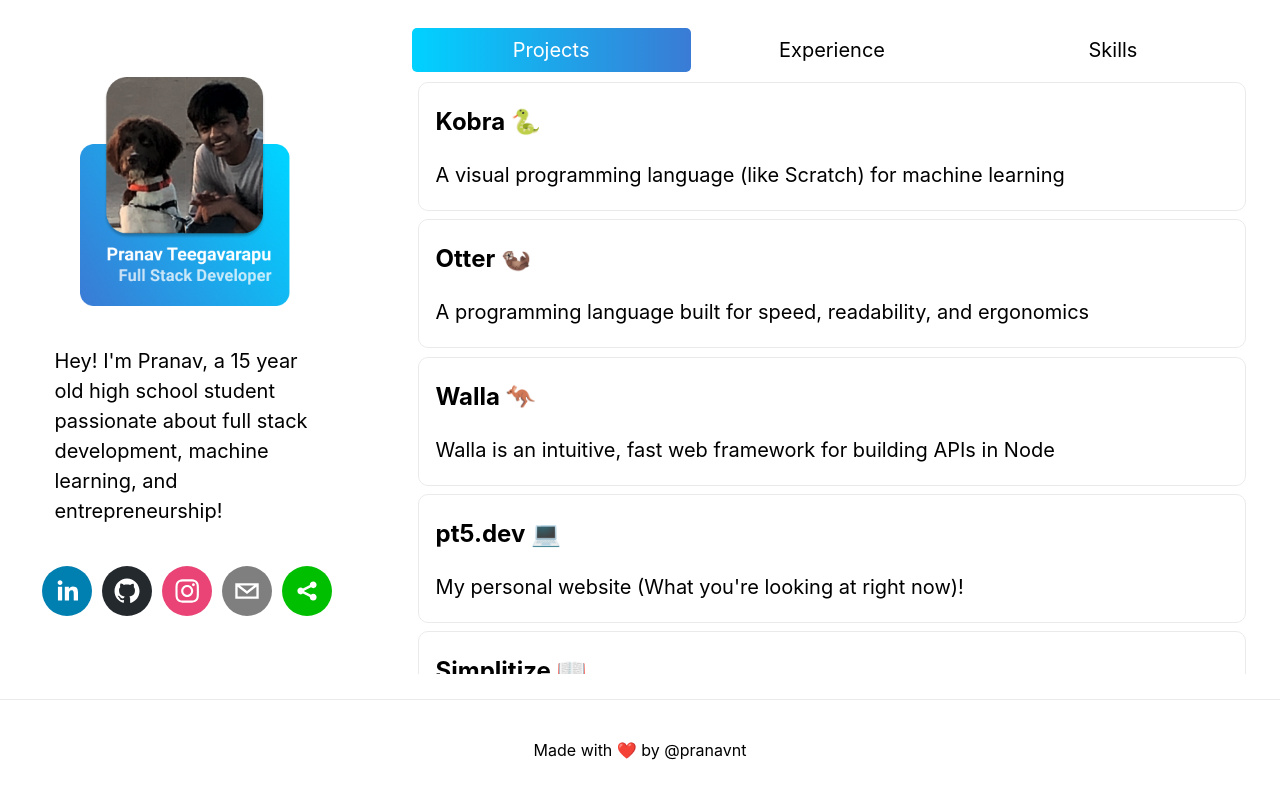
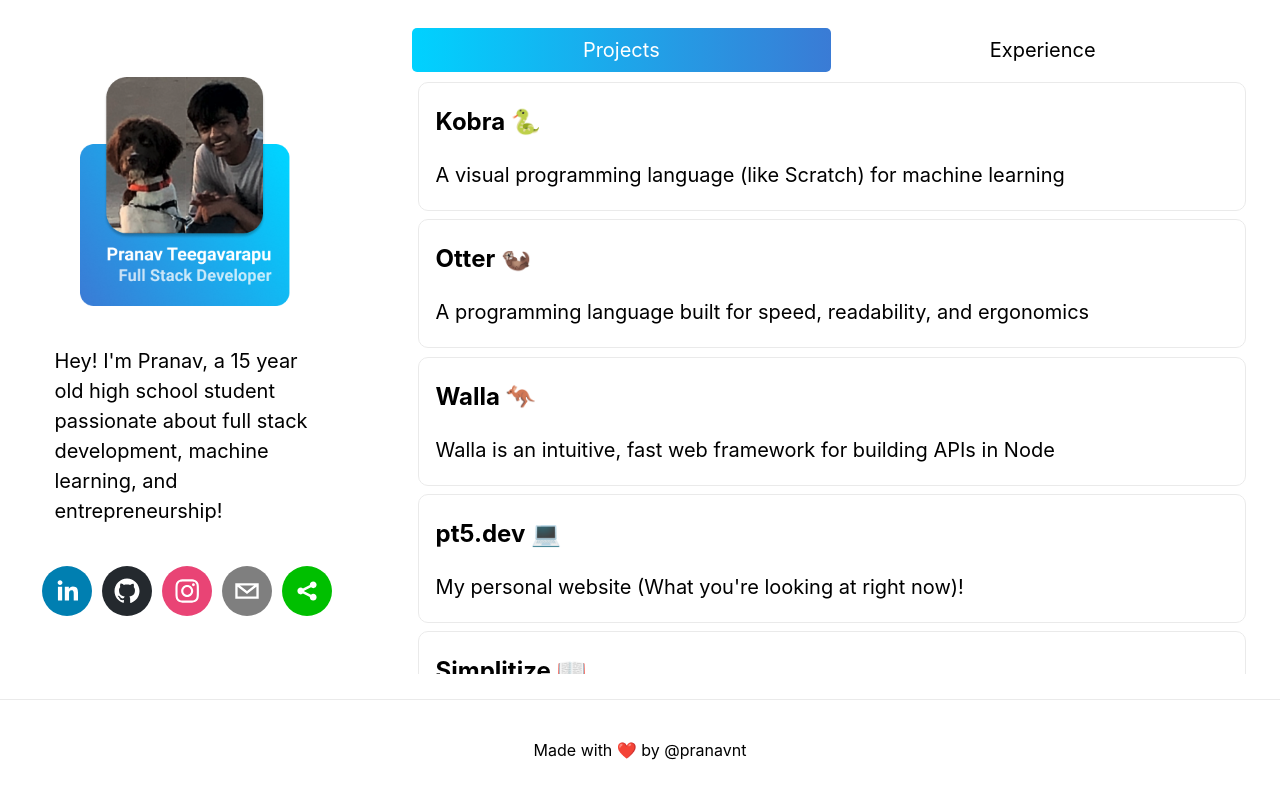
Before and after one commit to pranavnt/pt5.dev, a Next.js app: page / in a window 1280 px wide. Built offline with nearby package versions, Linux system fonts and the light colour scheme.

Commit message:
removed skills

```diff
--- a/pages/index.js
+++ b/pages/index.js
@@ -106,11 +106,6 @@ export default function Home() {
                   ).style.backgroundImage = null;
                   document.getElementById("experiences").style.color = "black";
 
-                  document.getElementById(
-                    "skills"
-                  ).style.backgroundImage = null;
-                  document.getElementById("skills").style.color = "black";
-
                   setContent(projects);
                   console.log(content);
                 }}
@@ -129,39 +124,12 @@ export default function Home() {
                     "linear-gradient(to right, #00d2ff, #3a7bd5)";
                   document.getElementById("experiences").style.color = "white";
 
-                  document.getElementById(
-                    "skills"
-                  ).style.backgroundImage = null;
-                  document.getElementById("skills").style.color = "black";
-
                   setContent(experiences);
                   console.log(content);
                 }}
                 id="experiences"
               >
                 Experience
-              </td>
-              <td
-                onClick={() => {
-                  document.getElementById(
-                    "projects"
-                  ).style.backgroundImage = null;
-                  document.getElementById("projects").style.color = "black";
-
-                  document.getElementById(
-                    "experiences"
-                  ).style.backgroundImage = null;
-                  document.getElementById("experiences").style.color = "black";
-
-                  document.getElementById("skills").style.backgroundImage =
-                    "linear-gradient(to right, #00d2ff, #3a7bd5)";
-                  document.getElementById("skills").style.color = "white";
-
-                  setContent(skills);
-                }}
-                id="skills"
-              >
-                Skills
               </td>
             </tr>
           </table>
```
Also changed, not shown: public/vercel.svg (deleted), 1 other file (tests, documents, lock files or other folders).
